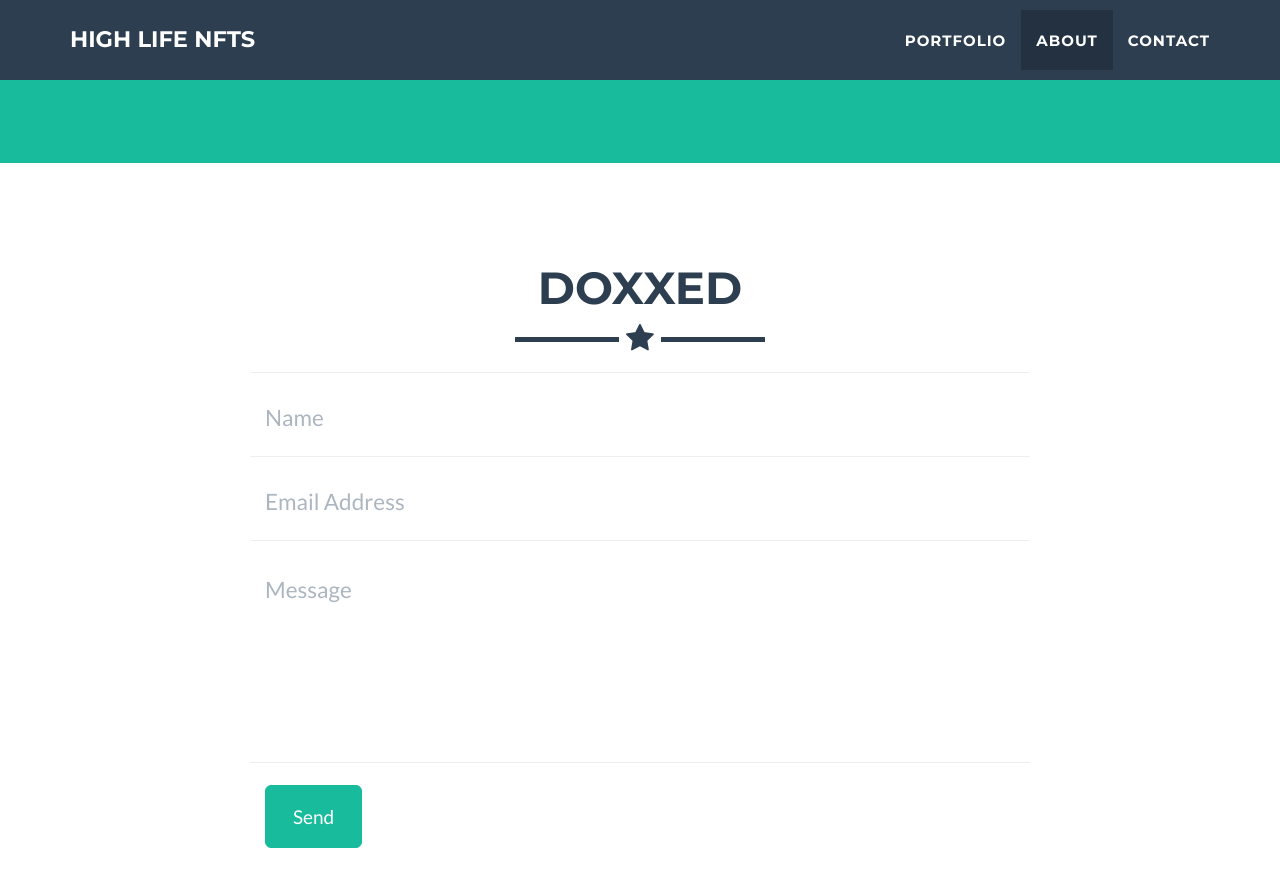
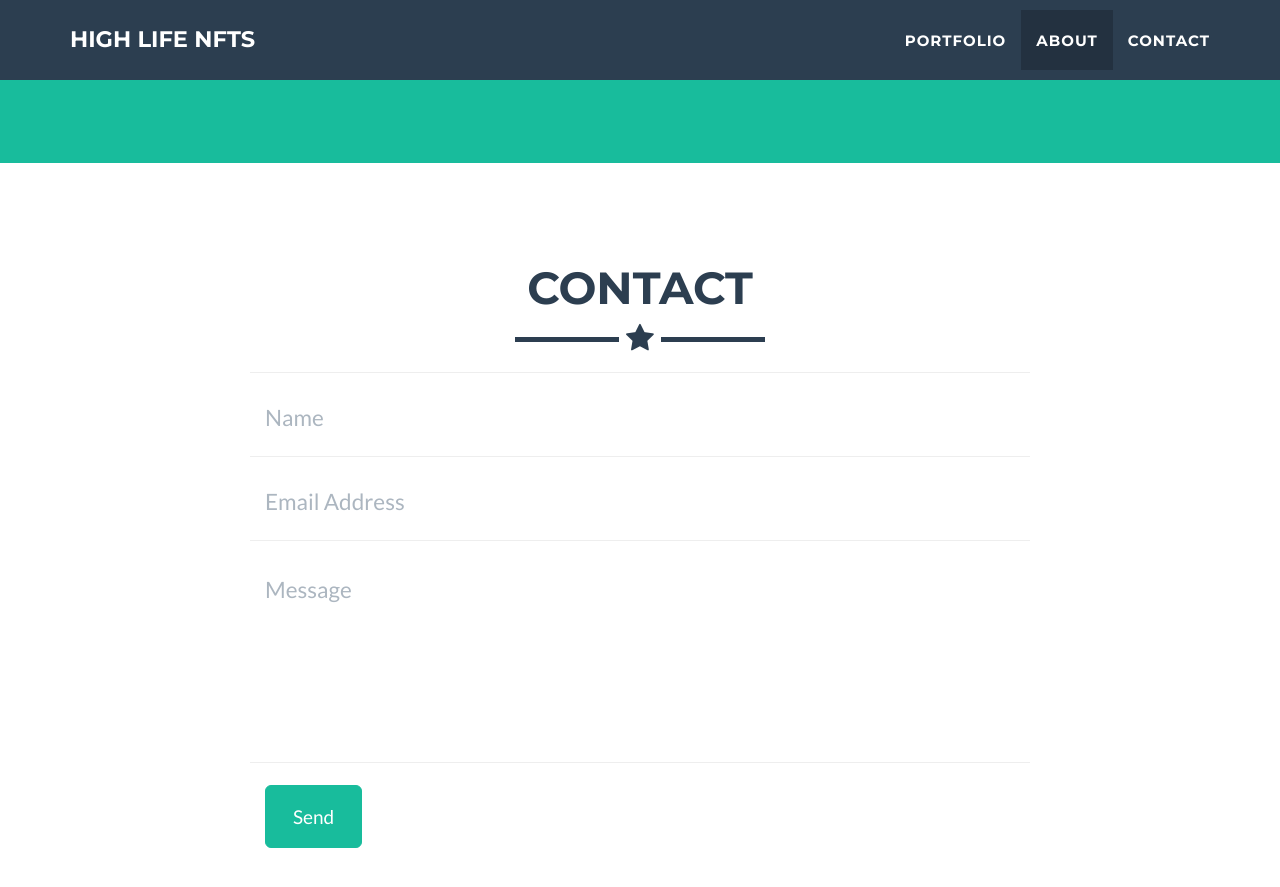
Before and after one commit to HighLifeNFTs/HighLifeNFTs.github.io, a Jekyll site: the page built from _posts/2014-07-13-project-6.markdown, in a window 1280 px wide and 900 px high, scrolled down 2077 px. Shown: the top 887 px of the window. Built offline with Jekyll 4.4.1, drawn with Linux system fonts in a browser that asks for light colours; a script that is not in the unit is left out.

Commit message:
Update contact_static.html

```diff
--- a/_includes/contact_static.html
+++ b/_includes/contact_static.html
@@ -3,7 +3,7 @@
 	<div class="container">
 		<div class="row">
 			<div class="col-lg-12 text-center">
-				<h2>Doxxed</h2>
+				<h2>Contact</h2>
 				<hr class="star-primary">
 			</div>
 		</div>
```
